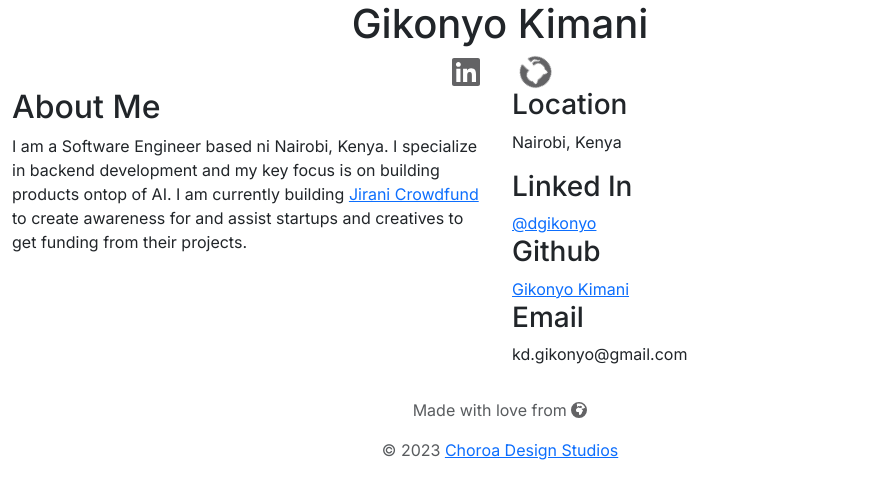
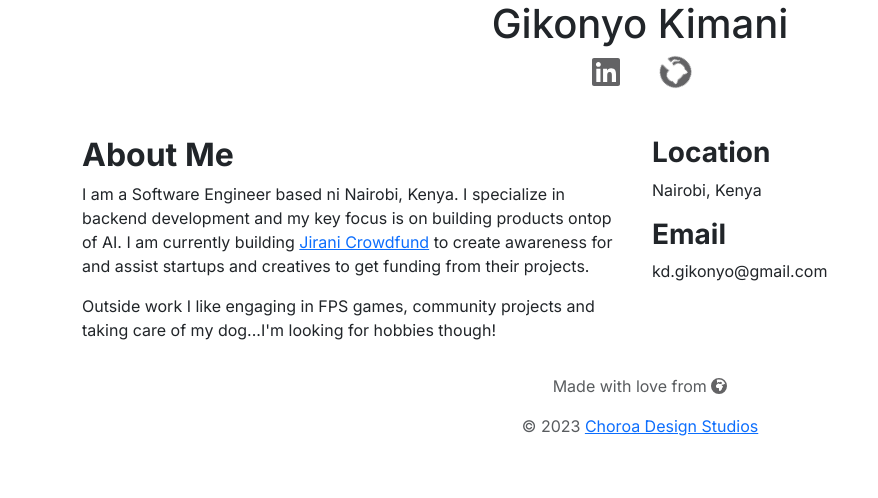
Before and after one commit to dgikonyo/bookish-octo-invention_portfolio, a Next.js app: page / in a window 1280 px wide. Shown: the top 498 px of the page, without its empty margins (0-878 px from the left). Built offline with nearby package versions, Linux system fonts and the light colour scheme.

Commit message:
added icons and finished skeleton

```diff
--- a/package.json
+++ b/package.json
@@ -27,7 +27,9 @@
     "autoprefixer": "^10.0.1",
     "eslint": "^8",
     "eslint-config-next": "14.0.4",
+    "node-sass": "^9.0.0",
     "postcss": "^8",
+    "sass-loader": "^13.3.3",
     "tailwindcss": "^3.3.0",
     "typescript": "^5"
   }
--- a/public/assets/css/globals.css
+++ b/public/assets/css/globals.css
@@ -18,8 +18,8 @@
 } */
 
 body {
-    font-family: Arial, Helvetica, sans-serif;
-    max-width: 1000px;
+    font-family: Arial, Helvetica, ;
+    /* max-width: 1200px; */
     margin-left: auto;
     margin-right: auto;
 }
--- a/public/assets/css/page.module.scss
+++ b/public/assets/css/page.module.scss
@@ -1,14 +1,9 @@
 .main {
   /* link buttons */
-  .link-button {
-    background-color: #eeeeee;
-    padding: 8px 20px;
-    text-decoration: none;
-    font-weight: bold;
-    border-radius: 5px;
-  }
+
+
   .about-detail {
-    background-color: red;
+    background-color: aqua;
   }
   .location-detail {
 
--- a/src/app/layout.tsx
+++ b/src/app/layout.tsx
@@ -8,6 +8,7 @@ import { fas } from '@fortawesome/free-solid-svg-icons'
 import { far } from '@fortawesome/free-regular-svg-icons'
 import { config } from '@fortawesome/fontawesome-svg-core'
 import '@fortawesome/fontawesome-svg-core/styles.css'
+import { Open_Sans } from 'next/font/google'
 import Footer from './components/Footer';
 
 const inter = Inter({ subsets: ['latin'] })
@@ -17,9 +18,15 @@ export const metadata: Metadata = {
   description: 'This is my personal portfolio, follow me @dgikonyo in Githb...happy ctrl+c -> ctrl+v',
 }
 
+//👇 Configure our font object
+const openSans = Open_Sans({
+  subsets: ['latin'],
+  display: 'swap',
+})
+
 export default function RootLayout({ children, }: { children: React.ReactNode }) {
   return (
-    <html lang="en">
+    <html lang="en" className={openSans.className}>
       <head>
         <meta name="viewport" content="width=device-width, initial-scale=1.0" />
       </head>
--- a/src/app/page.tsx
+++ b/src/app/page.tsx
@@ -13,7 +13,7 @@ export default function Home() {
           <h1 className="col text-center heading_text">Gikonyo Kimani</h1>
         </div>
         {/* links */}
-        <div className="row">
+        <div className="row mb-5">
           <div className="col text-end" id="links">
             <Link
               href="https://www.linkedin.com/in/gikonyo-kimani-05328211b/"
@@ -48,38 +48,39 @@ export default function Home() {
         </div>
         {/* introduce your self */}
         <div className="row">
-          <div className="col-lg-6 col-sm-12 about-detail">
-            <div id="col about_header">
-              <h2>About Me</h2>
+          <div className="col-lg-6 col-sm-12">
+            <div className="about-detail">
+              <div className="about-header">
+                <h2><b>About Me</b></h2>
               </div>
-            <div id="description">
+              <div className="description">
                 <p>I am a Software Engineer based ni Nairobi, Kenya. I specialize in backend development and my key focus is on building products ontop of AI.
 
                   I am currently building <Link href="">Jirani Crowdfund</Link> to create awareness for and assist startups and creatives to get funding from their projects.
                 </p>
               </div>
+              <div>
+                <p>Outside work I like engaging in FPS games, community projects and taking care of my dog...I'm looking for hobbies though!</p>
               </div>
-          <div className="col-lg-6 col-sm-12 location-detail">
-            <div id="items">
-              <h3 id='about_item'>Location</h3>
+            </div>
+          </div>
+
+          <div className="col-lg-6 col-sm-12">
+            <div className="location-detail">
+              <div className="items">
+                <h3 className='about-location'><b>Location</b></h3>
                 {/* add Kenyan logo */}
                 <p>Nairobi, Kenya</p>
               </div>
               <div id="items">
-              <h3 id="about_item">Linked In</h3>
-              <Link id="links" href="https://github.com/dgikonyo">@dgikonyo</Link>
+                <h3 id="about_item"><b>Email</b></h3>
+                <p id="description">kd.gikonyo@gmail.com</p>
               </div>
-            <div id="items">
-              <h3 id="about_item">Github</h3>
-              <Link id="links" href="https://www.linkedin.com/in/gikonyo-kimani-05328211b/">Gikonyo Kimani</Link>
-            </div>
-            <div id="items">
-              <h3 id="about_item">Email</h3>
-              <p id="description">kd.gikonyo@gmail.com</p>
             </div>
           </div>
 
         </div>
+
         {/* Projects */}
         <div>
           <div></div>
```
Also changed, not shown: 1 other file (tests, documents, lock files or other folders). Lines whose indentation alone changed are shown as unchanged.
